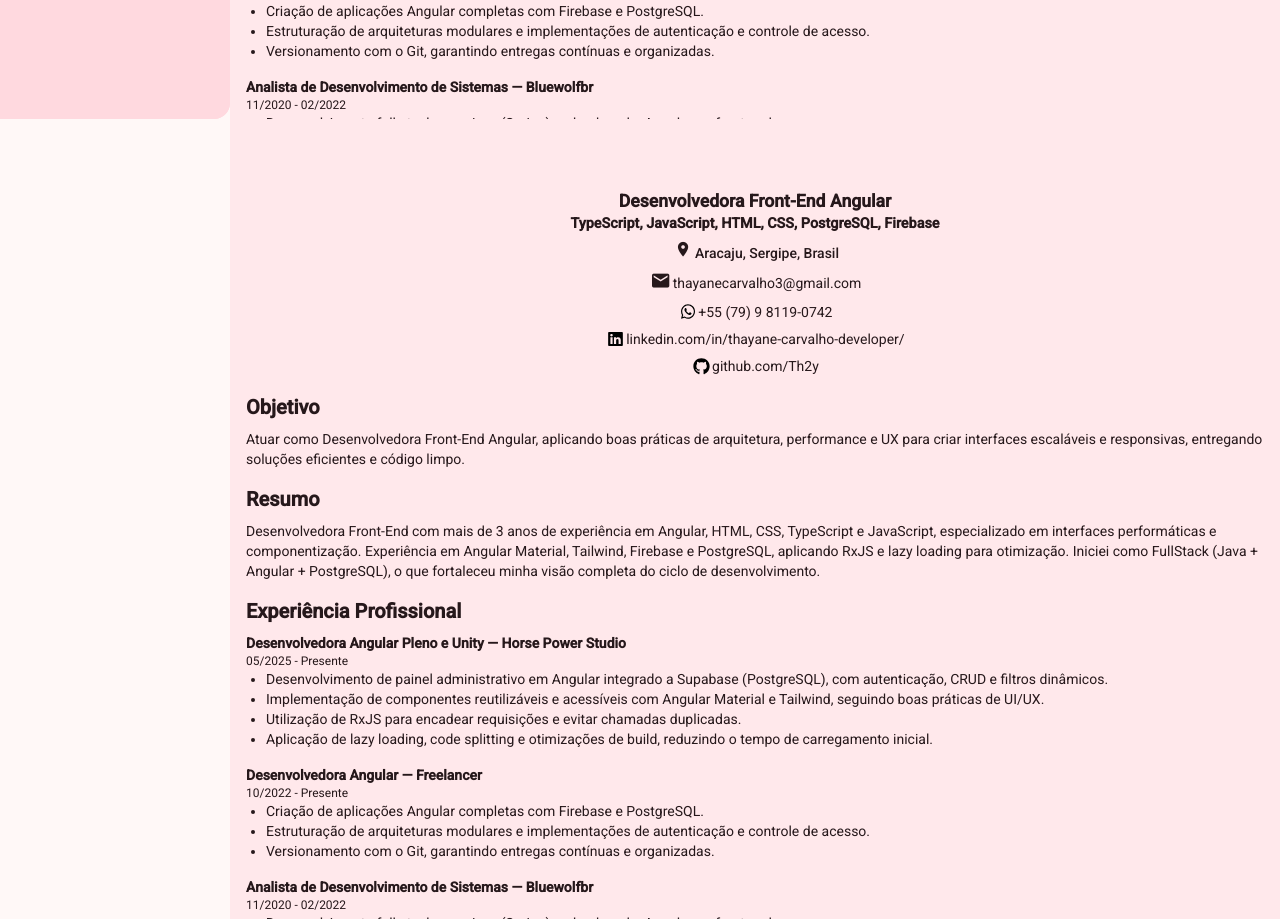
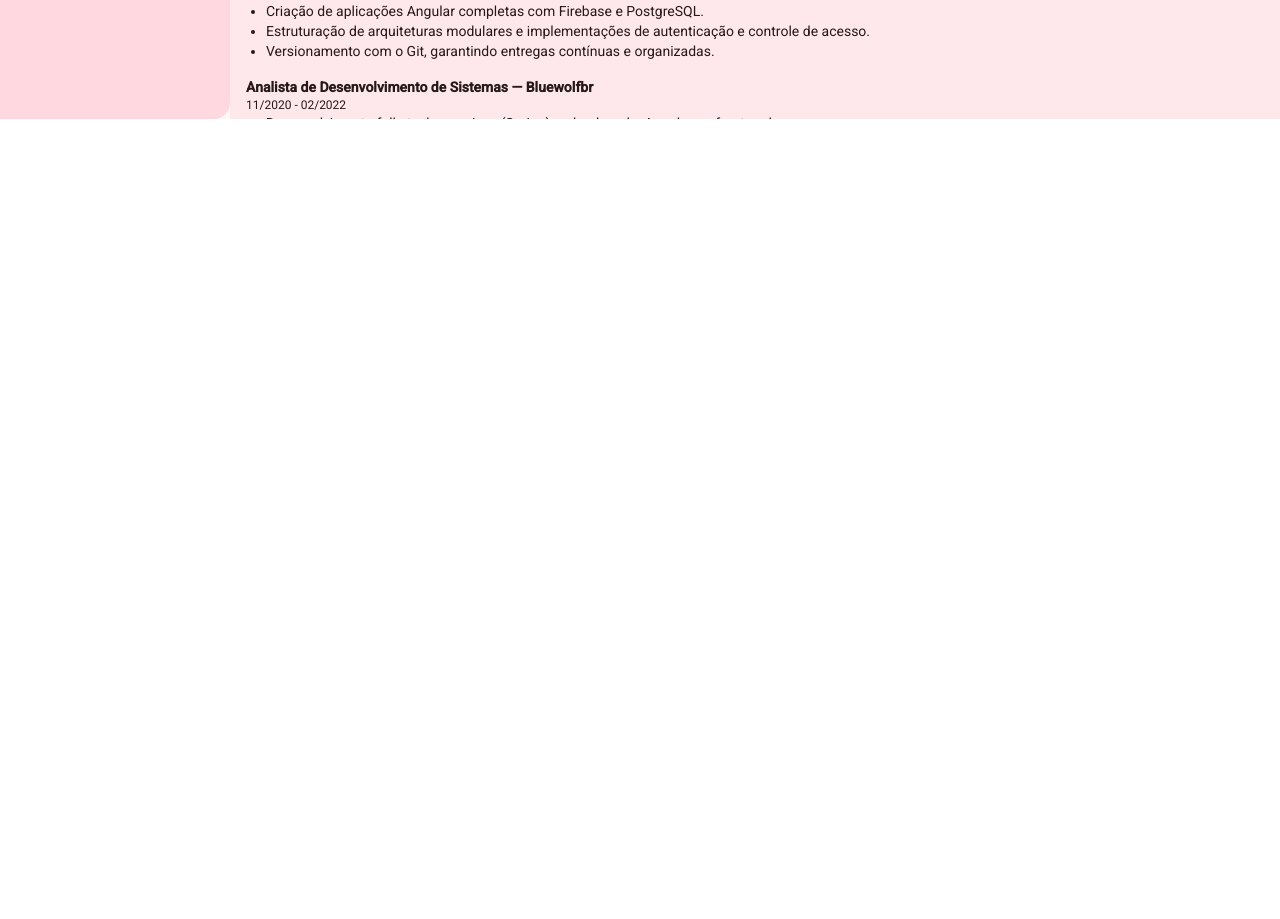
Before and after one commit to Th2y/resume, an Angular app: page / in a window 1280 px wide. Shown: the part 681-1600 px from the top of the page. After the commit the page ends 800 px from the top, so only its background shows below. Built offline with nearby package versions, Linux system fonts and the light colour scheme.

Commit message:
Removing duplicated page

```diff
--- a/src/app/app.html
+++ b/src/app/app.html
@@ -1,3 +1 @@
 <router-outlet></router-outlet>
-
-<app-nav></app-nav>
```
